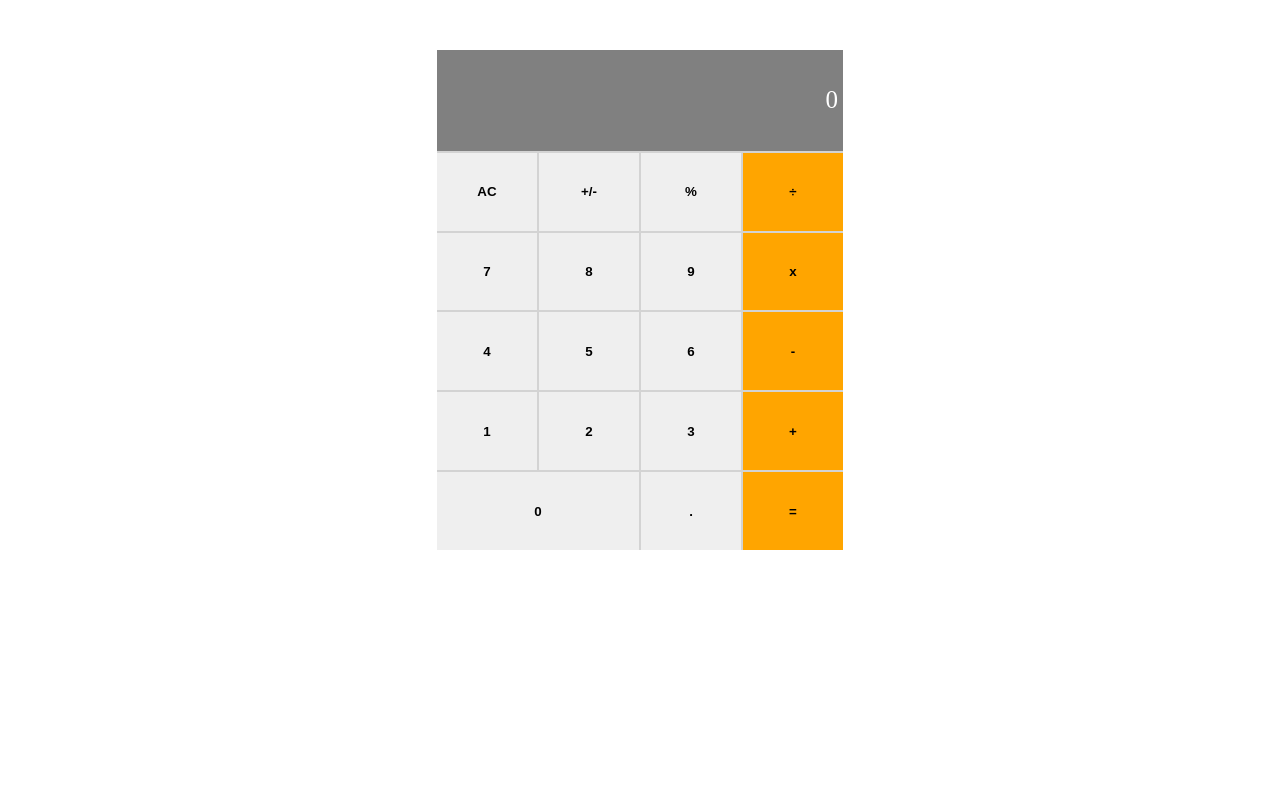
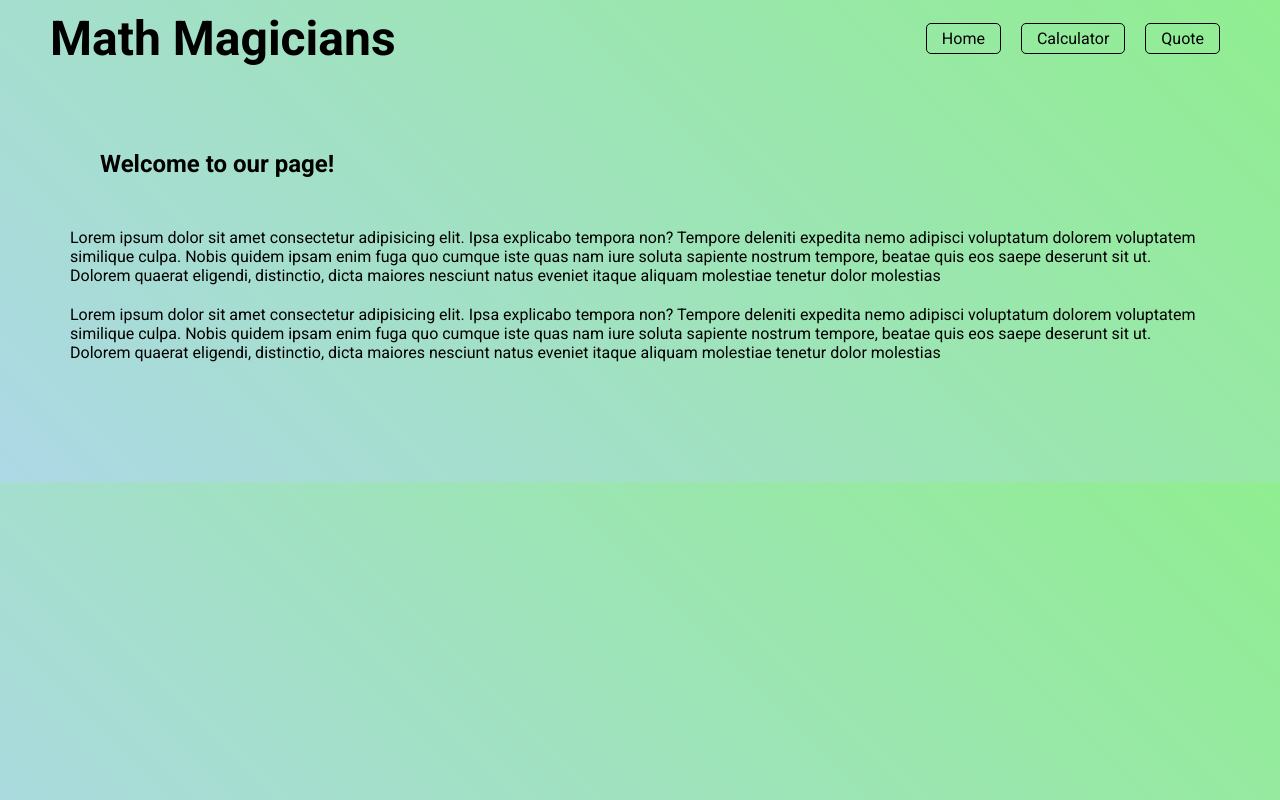
Before and after one commit to AHP15/math-magicians, a React (Create React App) app: page / in a window 1280 px wide. Built offline with nearby package versions, Linux system fonts and the light colour scheme.

Commit message:
Add 3 pages with react router

```diff
--- a/package.json
+++ b/package.json
@@ -10,6 +10,7 @@
     "prop-types": "^15.8.1",
     "react": "^18.2.0",
     "react-dom": "^18.2.0",
+    "react-router-dom": "^6.4.4",
     "react-scripts": "5.0.1",
     "web-vitals": "^2.1.4"
   },
--- a/src/App.js
+++ b/src/App.js
@@ -1,12 +1,30 @@
 import React from 'react';
+import {
+  createBrowserRouter,
+  RouterProvider,
+} from 'react-router-dom';
 
-import Calculator from './components/Calculator';
-import buttonsInfo from './buttons';
+import CalculatorPage from './components/CalculatorPage';
+import Home from './components/Home';
+import Quote from './components/Quote';
+
+const router = createBrowserRouter([
+  {
+    path: '/',
+    element: <Home />,
+  },
+  {
+    path: '/calculator',
+    element: <CalculatorPage />,
+  },
+  {
+    path: '/quote',
+    element: <Quote />,
+  },
+]);
 
 const App = () => (
-  <div>
-    <Calculator buttons={buttonsInfo} />
-  </div>
+  <RouterProvider router={router} />
 );
 
 export default App;
--- /dev/null
+++ b/src/components/CalculatorPage.js
@@ -0,0 +1,20 @@
+import Calculator from './Calculator';
+import NavBar from './NavBar';
+import buttonsInfo from '../buttons';
+
+const CalculatorPage = () => (
+  <>
+    <NavBar />
+    <div style={{
+      display: 'flex',
+      justifyContent: 'space-between',
+      padding: '100px',
+    }}
+    >
+      <h2>You want to do some math?</h2>
+      <Calculator buttons={buttonsInfo} />
+    </div>
+  </>
+);
+
+export default CalculatorPage;
--- /dev/null
+++ b/src/components/Home.js
@@ -0,0 +1,26 @@
+import NavBar from './NavBar';
+
+const Home = () => (
+  <div style={{
+    padding: '100px 50px',
+  }}
+  >
+    <NavBar />
+    <h2 style={{ margin: '50px' }}>Welcome to our page!</h2>
+    <p style={{ margin: '20px' }}>
+      Lorem ipsum dolor sit amet consectetur adipisicing elit. Ipsa explicabo tempora non? Tempore
+      deleniti expedita nemo adipisci voluptatum dolorem voluptatem similique culpa.
+      Nobis quidem ipsam enim fuga quo cumque iste quas nam iure soluta sapiente nostrum tempore,
+      beatae quis eos saepe deserunt sit ut. Dolorem quaerat eligendi, distinctio,
+      dicta maiores nesciunt natus eveniet itaque aliquam molestiae tenetur dolor molestias
+    </p>
+    <p style={{ margin: '20px' }}>
+      Lorem ipsum dolor sit amet consectetur adipisicing elit. Ipsa explicabo tempora non? Tempore
+      deleniti expedita nemo adipisci voluptatum dolorem voluptatem similique culpa.
+      Nobis quidem ipsam enim fuga quo cumque iste quas nam iure soluta sapiente nostrum tempore,
+      beatae quis eos saepe deserunt sit ut. Dolorem quaerat eligendi, distinctio,
+      dicta maiores nesciunt natus eveniet itaque aliquam molestiae tenetur dolor molestias
+    </p>
+  </div>
+);
+export default Home;
--- /dev/null
+++ b/src/components/NavBar.js
@@ -0,0 +1,15 @@
+import { Link } from 'react-router-dom';
+
+import '../styles/NavBar.css';
+
+const NavBar = () => (
+  <nav className="navbar">
+    <Link to="/" className="link"><h1>Math Magicians</h1></Link>
+    <ul className="links">
+      <li><Link to="/" className="link">Home</Link></li>
+      <li><Link to="/calculator" className="link">Calculator</Link></li>
+      <li><Link to="/quote" className="link">Quote</Link></li>
+    </ul>
+  </nav>
+);
+export default NavBar;
--- /dev/null
+++ b/src/components/Quote.js
@@ -0,0 +1,12 @@
+import NavBar from './NavBar';
+
+const Quote = () => (
+  <div style={{ height: '100vh', display: 'grid', placeItems: 'center' }}>
+    <NavBar />
+    <h1 style={{ width: '100%', maxWidth: '700px', textAlign: 'center' }}>
+      Mathematics is not about number, equations, computations,
+      or algorithms: it is about understanding. -William Paul Thruston
+    </h1>
+  </div>
+);
+export default Quote;
--- a/src/index.css
+++ b/src/index.css
@@ -1,5 +1,12 @@
+@import url('https://fonts.googleapis.com/css2?family=Roboto:wght@100;300;400;500;700;900&display=swap');
+
 * {
   margin: 0;
   padding: 0;
   box-sizing: border-box;
+  font-family: 'Roboto', sans-serif;
 }
+
+body {
+  background: linear-gradient(45deg, lightblue, lightgreen);
+}
--- a/src/styles/Calculator.css
+++ b/src/styles/Calculator.css
@@ -1,7 +1,6 @@
 .calculator {
   width: fit-content;
   height: 500px;
-  margin: 50px auto;
   display: grid;
   grid-template-columns: repeat(4, 60px);
   gap: 2px;
--- /dev/null
+++ b/src/styles/NavBar.css
@@ -0,0 +1,41 @@
+.navbar {
+  display: flex;
+  align-items: center;
+  justify-content: space-between;
+  padding: 10px 50px;
+  position: fixed;
+  top: 0;
+  left: 0;
+  width: 100%;
+}
+
+.links {
+  display: flex;
+  list-style: none;
+}
+
+.links li {
+  margin: 10px;
+  border: 1px solid black;
+  border-radius: 5px;
+  transition: 0.2s;
+}
+
+.links li:hover {
+  color: white;
+  transform: scale(1.1);
+}
+
+.link {
+  text-decoration: none;
+  color: black;
+}
+
+.links .link {
+  display: inline-block;
+  padding: 5px 15px;
+}
+
+.link h1 {
+  font-size: 3rem;
+}
```
Also changed, not shown: 1 other file (tests, documents, lock files or other folders).
